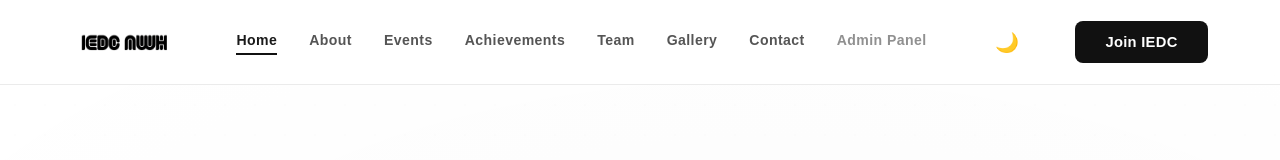
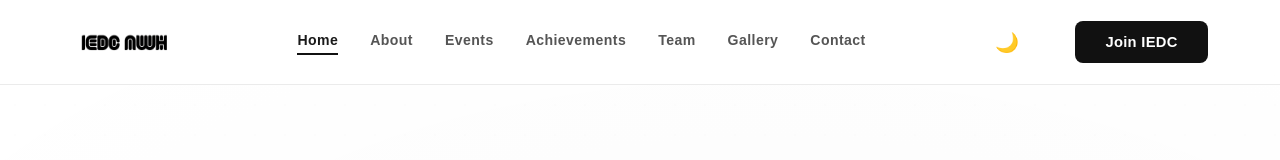
Before and after one commit to Adhilpalangad/iedc_awh, a React (Vite) app in the folder frontend/: page / in a window 1280 px wide. Shown: the top 160 px of the page. Built offline with nearby package versions, Linux system fonts and the light colour scheme; no server answers; a web font is replaced by a local one.

Commit message:
Remove Admin Panel link from public navigation navbar

```diff
--- a/frontend/src/components/Navbar.jsx
+++ b/frontend/src/components/Navbar.jsx
@@ -71,11 +71,6 @@ const Navbar = () => {
           <NavLink to="/contact" className={({ isActive }) => `nav-link ${isActive ? 'active' : ''}`}>
             Contact
           </NavLink>
-
-          {/* Quick link to Admin Panel inside navbar for ease of demo (styled nicely) */}
-          <NavLink to="/admin" className={({ isActive }) => `nav-link ${isActive ? 'active' : ''}`} style={{ opacity: 0.65 }}>
-            Admin Panel
-          </NavLink>
         </div>
 
         <button
```
